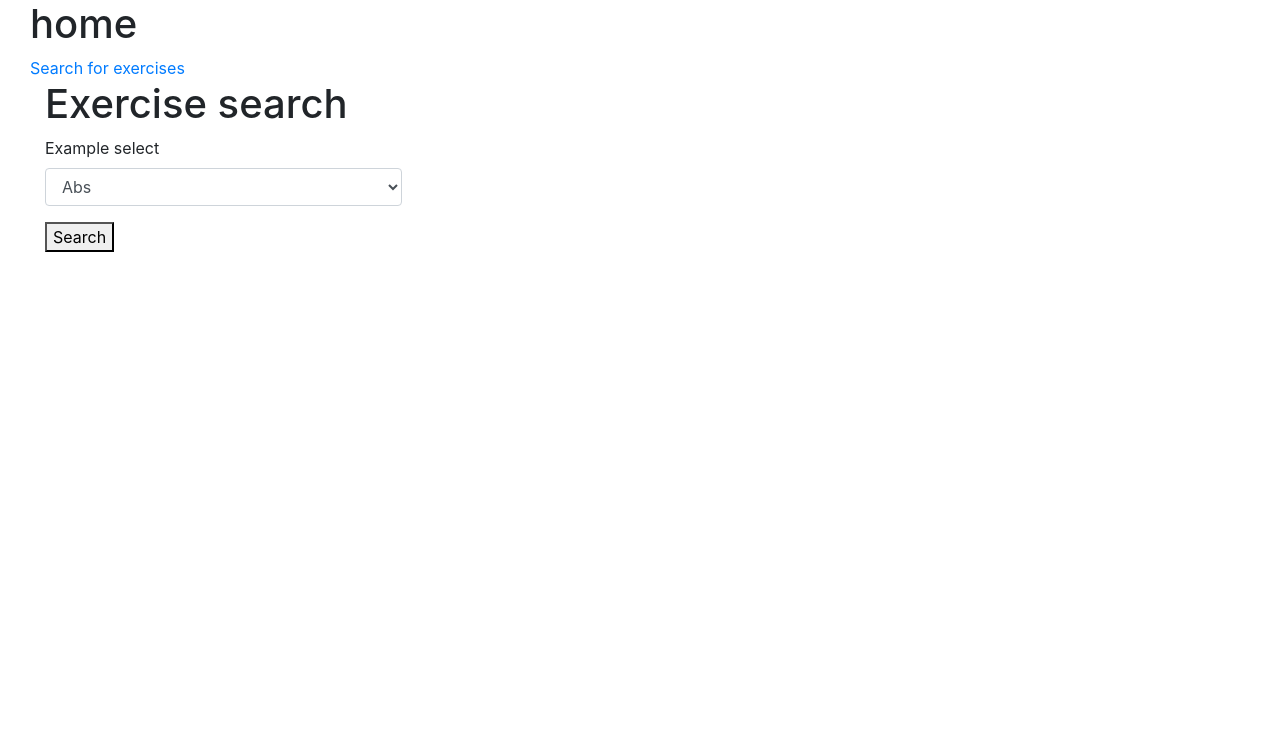
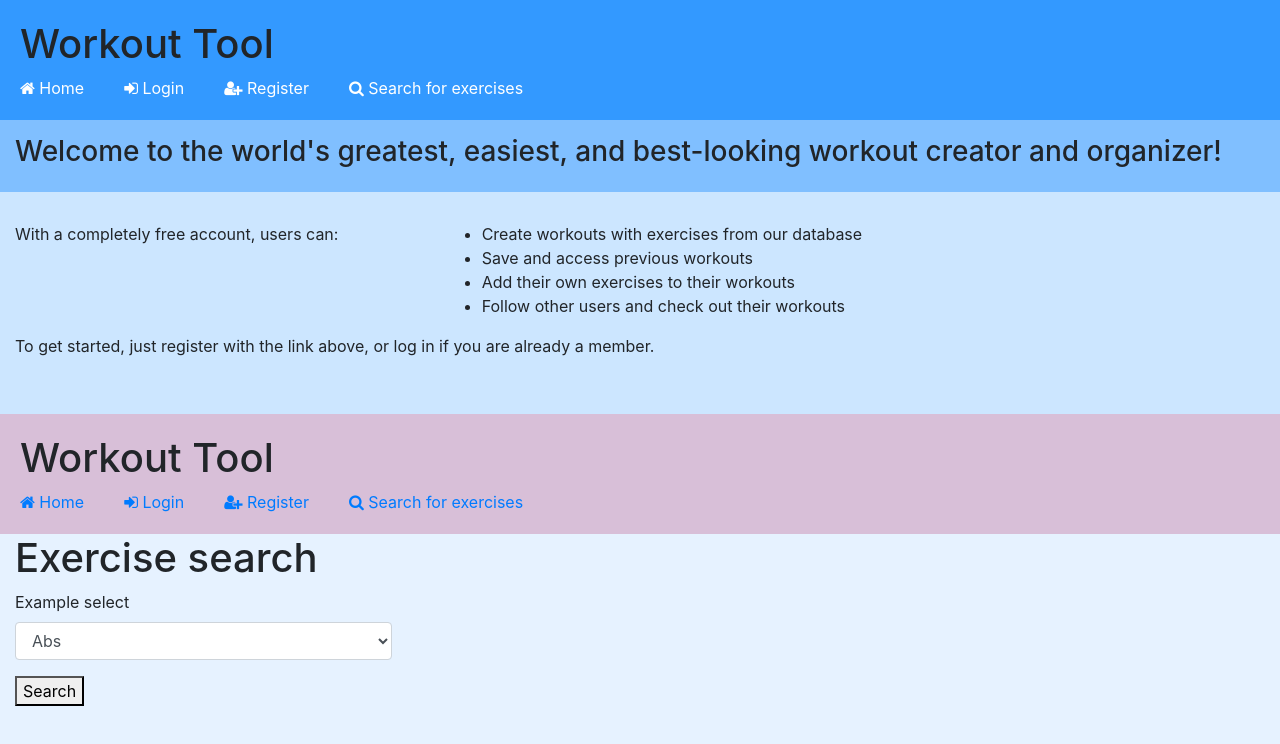
Before and after one commit to danielgaooooo/CS4550-project-react, a React (Create React App) app: page /search in a window 1280 px wide. Shown: the top 744 px of the page. Built offline with nearby package versions, Linux system fonts and the light colour scheme.

Commit message:
added stadded styling and default login, register, profile pages

```diff
--- a/package.json
+++ b/package.json
@@ -4,6 +4,7 @@
   "private": true,
   "dependencies": {
     "bootstrap": "^4.1.1",
+    "font-awesome": "^4.7.0",
     "react": "^16.4.1",
     "react-dom": "^16.4.1",
     "react-router": "^4.3.1",
--- a/public/index.html
+++ b/public/index.html
@@ -21,7 +21,7 @@
     -->
     <title>React App</title>
   </head>
-  <body>
+  <body style="background-color: #e6f2ff">
     <noscript>
       You need to enable JavaScript to run this app.
     </noscript>
--- /dev/null
+++ b/public/styles.css
@@ -0,0 +1,3 @@
+#nothing {
+    background-color: blue;
+}
--- a/src/App.js
+++ b/src/App.js
@@ -2,16 +2,25 @@ import React from 'react';
 import {BrowserRouter as Router, Route} from 'react-router-dom';
 import Home from './containers/Home';
 import ExerciseManager from "./containers/ExerciseManager";
+import LoginComponent from "./containers/LoginComponent";
+import RegisterComponent from "./containers/RegisterComponent";
+import ProfileComponent from "./containers/ProfileComponent";
 
 export default class App extends React.Component {
 
     render() {
         return (
             <Router>
-                <div className='container-fluid'>
+                <div>
                     <Route exact path='' component={Home}>
                     </Route>
                     <Route path='/search' component={ExerciseManager}>
+                    </Route>
+                    <Route path='/login' component={LoginComponent}>
+                    </Route>
+                    <Route path='/register' component={RegisterComponent}>
+                    </Route>
+                    <Route path='/profile' component={ProfileComponent}>
                     </Route>
                 </div>
             </Router>
--- a/src/containers/ExerciseManager.js
+++ b/src/containers/ExerciseManager.js
@@ -1,5 +1,5 @@
 import React from 'react';
-import {Route} from 'react-router-dom';
+import {Route, Link} from 'react-router-dom';
 import ExerciseSearchList from "./ExerciseSearchList";
 import ExerciseItem from '../components/ExerciseItem';
 import WorkoutEditor from './WorkoutEditor';
@@ -8,6 +8,28 @@ export default class ExerciseManager extends React.Component {
 
     render() {
         return (
+            <div>
+                <div style={{backgroundColor: 'thistle'}}>
+                    <div style={{padding: 20}}>
+                        <header>
+                            <h1>Workout Tool</h1>
+                        </header>
+                        <div className='row container-fluid'>
+                            <Link style={{paddingRight: 20}} to={`/`}>
+                                <i className="fa fa-home"></i> Home
+                            </Link>
+                            <Link style={{paddingRight: 20, paddingLeft: 20}} to={`login`}>
+                                <i className="fa fa-sign-in"></i> Login
+                            </Link>
+                            <Link style={{paddingRight: 20, paddingLeft: 20}} to={`register`}>
+                                <i className="fa fa-user-plus"></i> Register
+                            </Link>
+                            <Link style={{paddingLeft: 20}} to={`search`}>
+                                <i className="fa fa-search"></i> Search for exercises
+                            </Link>
+                        </div>
+                    </div>
+                </div>
                 <div className="row">
                     <div className="col-4">
                         <ExerciseSearchList/>
@@ -21,6 +43,7 @@ export default class ExerciseManager extends React.Component {
                         </Route>
                     </div>
                 </div>
+            </div>
         )
     }
 }
--- a/src/containers/ExerciseSearchList.js
+++ b/src/containers/ExerciseSearchList.js
@@ -64,6 +64,7 @@ export default class ExerciseSearchList extends React.Component {
     render() {
         return (
             <div className='container-fluid'>
+
                 <h1>Exercise search</h1>
                 <div className="form-group">
                     <label>Example select</label>
--- a/src/containers/Home.js
+++ b/src/containers/Home.js
@@ -3,16 +3,78 @@ import {Link} from 'react-router-dom';
 
 export default class Home extends React.Component {
 
+
     render() {
         return (
             <div>
-                <h1>
-                    home
-                </h1>
-                <Link to={`search`}>
-                    Search for exercises
-                </Link>
+                <div style={{backgroundColor: '#3399ff'}}>
+                    <div style={{padding: 20}}>
+                        <header>
+                            <h1>Workout Tool</h1>
+                        </header>
+                        <div className='row container-fluid'>
+                            <Link style={{paddingRight: 20, color: 'white'}}
+                                  to={`/`}>
+                                <i className="fa fa-home"></i> Home
+                            </Link>
+                            <Link style={{paddingRight: 20, paddingLeft: 20, color: 'white'}}
+                                  to={`login`}>
+                                <i className="fa fa-sign-in"></i> Login
+                            </Link>
+                            <Link style={{paddingRight: 20, paddingLeft: 20, color: 'white'}}
+                                  to={`register`}>
+                                <i className="fa fa-user-plus"></i> Register
+                            </Link>
+                            <Link style={{paddingLeft: 20, color: 'white'}}
+                                  to={`search`}>
+                                <i className="fa fa-search"></i> Search for exercises
+                            </Link>
+                        </div>
+                    </div>
+                </div>
+                <div>
+                    <div style={{backgroundColor: '#80bfff'}}>
+                        <div style={{paddingTop: 15, paddingBottom: 15}} className='container-fluid'>
+                            <h3>
+                                Welcome to the world's greatest, easiest, and best-looking workout creator
+                                and organizer!
+                            </h3>
+                        </div>
+                    </div>
+                    <div style={{backgroundColor: '#cce6ff', paddingTop: 20, paddingBottom: 40}}>
+                        <div className='container-fluid'>
+                            <div style={{paddingTop: 10}} className='row'>
+                                <div className='col-4'>
+                                    <p>
+                                        With a completely free account, users can:
+                                    </p>
+                                </div>
+                                <div className='col-8'>
+                                    <ul>
+                                        <li>
+                                            Create workouts with exercises from our database
+                                        </li>
+                                        <li>
+                                            Save and access previous workouts
+                                        </li>
+                                        <li>
+                                            Add their own exercises to their workouts
+                                        </li>
+                                        <li>
+                                            Follow other users and check out their workouts
+                                        </li>
+                                    </ul>
+                                </div>
+                            </div>
+                            <p>
+                                To get started, just register with the link above, or log in if you are
+                                already a member.
+                            </p>
+                        </div>
+                    </div>
+                </div>
             </div>
+
         )
     }
 }
--- /dev/null
+++ b/src/containers/LoginComponent.js
@@ -0,0 +1,10 @@
+import React from 'react';
+
+export default class LoginComponent extends React.Component {
+
+    render() {
+        return (
+            <h1>Login</h1>
+        )
+    }
+}
--- /dev/null
+++ b/src/containers/ProfileComponent.js
@@ -0,0 +1,10 @@
+import React from 'react';
+
+export default class ProfileComponent extends React.Component {
+
+    render() {
+        return (
+            <h1>Profile</h1>
+        )
+    }
+}
--- /dev/null
+++ b/src/containers/RegisterComponent.js
@@ -0,0 +1,10 @@
+import React from 'react';
+
+export default class RegisterComponent extends React.Component {
+
+    render() {
+        return (
+            <h1>Profile</h1>
+        )
+    }
+}
--- a/src/index.js
+++ b/src/index.js
@@ -3,9 +3,10 @@ import ReactDOM from 'react-dom';
 import App from './App';
 
 import '../node_modules/bootstrap/dist/css/bootstrap.css';
+import '../node_modules/font-awesome/css/font-awesome.min.css';
 
 ReactDOM.render(
-    <div className='container-fluid'>
+    <div>
         <App/>
     </div>,
     document.getElementById('root'));
--- a/src/services/ExerciseService.js
+++ b/src/services/ExerciseService.js
@@ -1,7 +1,7 @@
 let _singleton = Symbol();
 
 let EXERCISE_API_URL = 'https://wger.de/api/v2/exercise/?language=2';
-let HEROKU_URL = 'https://cs4550-project.herokuapp.com';
+let HEROKU_URL = 'http://localhost:8080';
 
 class ExerciseService {
     constructor(singletonToken) {
```
Also changed, not shown: 1 other file (tests, documents, lock files or other folders). Lines whose indentation alone changed are shown as unchanged.
